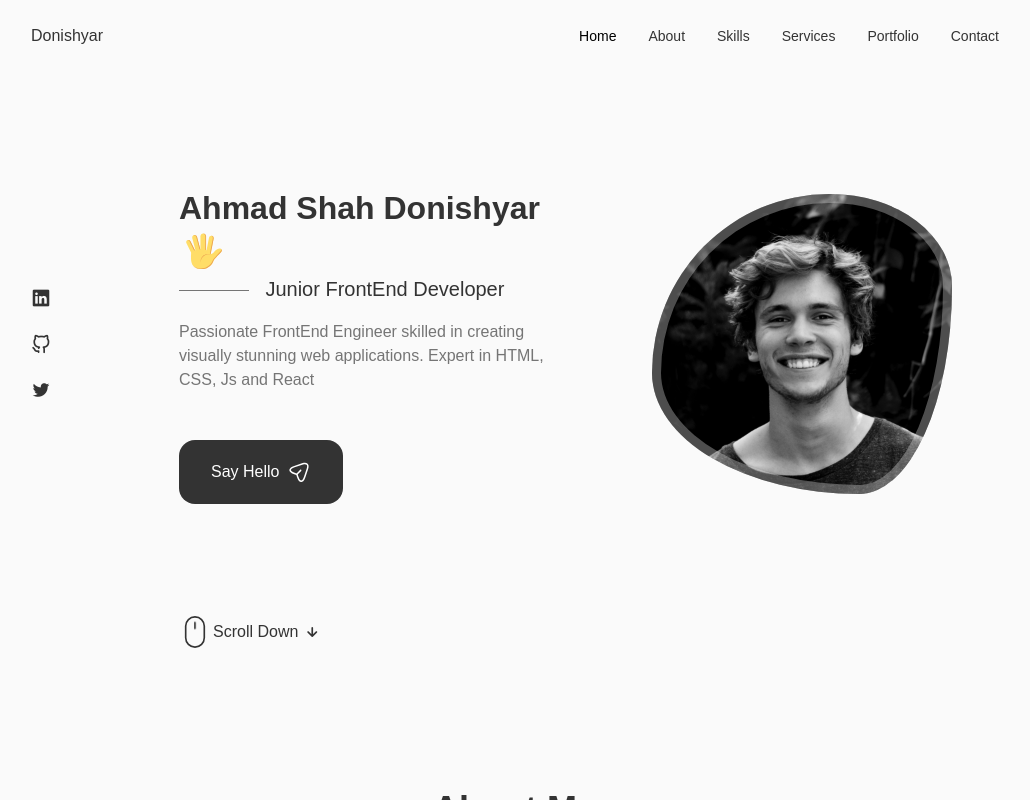
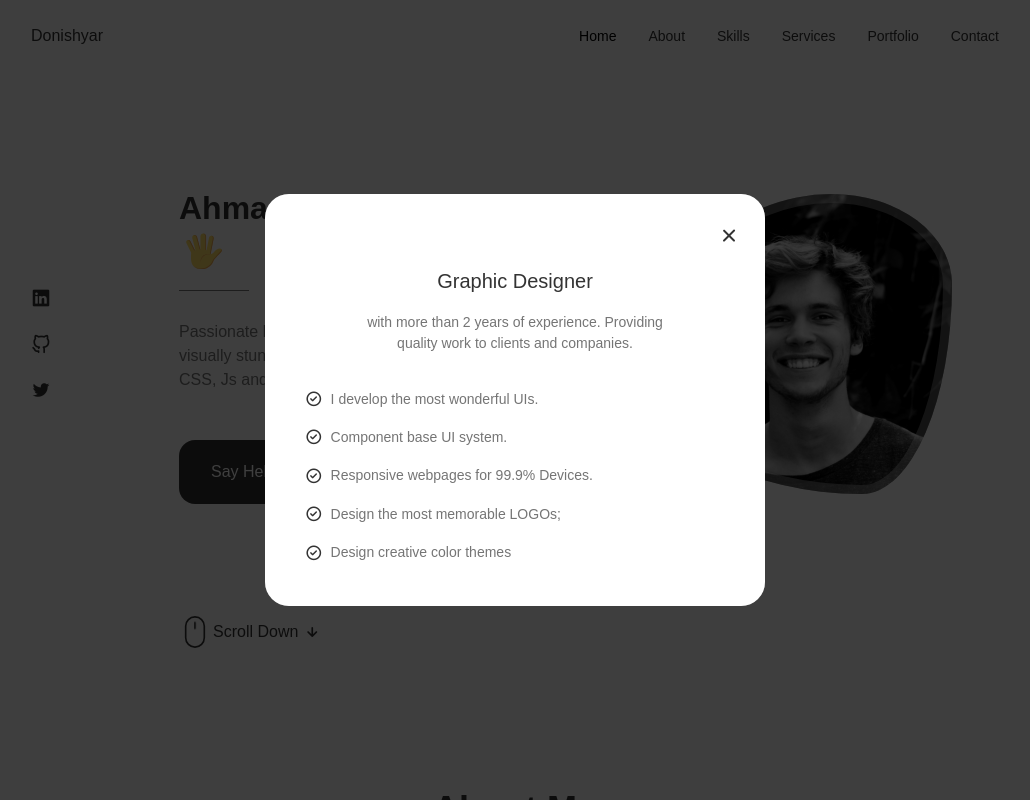
Before and after one commit to donishyar/Donishyar-Portfolio, a React (Create React App) app: page / in a window 1280 px wide. Shown: the top 800 px of the page, without its empty margins (125-1155 px from the left). Built offline with nearby package versions, Linux system fonts and the light colour scheme.

Commit message:
working on services section

```diff
--- a/src/App.js
+++ b/src/App.js
@@ -5,6 +5,7 @@ import Header from './components/header/Header'
 import Home from './components/home/Home'
 import About from './components/about/About';
 import Skills from './components/skills/Skills';
+import Services from './components/services/Services';
 
 const App = () => {
   return (
@@ -15,6 +16,7 @@ const App = () => {
         <Home/>
         <About/>
         <Skills/>
+        <Services/>
       </main>
     </>
   )
--- /dev/null
+++ b/src/components/services/Services.jsx
@@ -0,0 +1,139 @@
+import React from 'react';
+import "./services.css";
+
+const Services = () => {
+  return (
+    <section className="services section" id="services">
+
+<div className="services__container container grid">
+            <div className="services__content">
+                <div>
+                    <i className="uil uil-arrow services__icon"></i>
+                    <h3 className="services__title">Frontend <br />Developer</h3>
+                </div>
+
+                <span className="services__button">View More
+                <i className="uil uil-arrow-right services__button-icon">
+                </i></span>
+
+                <div className="services__modal">
+                    <div className="services__modal-content">
+                        <i className="uil uil-times services__modal-close"></i>
+
+                    <h3 className="services__modal-title">Frontend Developer</h3>
+                    <p className="services__modal-description">
+                        with more than 2 years of experience.
+                        Providing quality work to clients and companies.
+                    </p>
+
+                    <ul className="services__modal-services grid">
+                        <li className="services__modal-service">
+                            <i className="uil uil-check-circle services__modal-icon"></i>
+                            <p className="services__modal-info">
+                                I develop the most wonderful UIs.
+                            </p>
+                        </li>
+
+                        <li className="services__modal-service">
+                            <i className="uil uil-check-circle services__modal-icon"></i>
+                            <p className="services__modal-info">
+                                Component base UI system.
+                            </p>
+                        </li>
+
+                        <li className="services__modal-service">
+                            <i className="uil uil-check-circle services__modal-icon"></i>
+                            <p className="services__modal-info">
+                             Responsive webpages for 99.9% Devices.
+                            </p>
+                        </li>
+
+                        <li className="services__modal-service">
+                            <i className="uil uil-check-circle services__modal-icon"></i>
+                            <p className="services__modal-info">
+                             Design the most memorable LOGOs;
+                            </p>
+                        </li>
+
+                        <li className="services__modal-service">
+                            <i className="uil uil-check-circle services__modal-icon"></i>
+                            <p className="services__modal-info">
+                             Design creative color themes
+                            </p>
+                        </li>
+                    </ul>
+
+                    </div>
+                </div>
+            </div>
+
+            <div className="services__content">
+                <div>
+                    <i className="uil uil-edit services__icon"></i>
+                    <h3 className="services__title">Graphic<br />Designer</h3>
+                </div>
+
+                <span className="services__button">View More
+                <i className="uil uil-arrow-right services__button-icon">
+                </i></span>
+
+                <div className="services__modal">
+                    <div className="services__modal-content">
+                        <i className="uil uil-times services__modal-close"></i>
+
+                    <h3 className="services__modal-title">Graphic Designer</h3>
+                    <p className="services__modal-description">
+                        with more than 2 years of experience.
+                        Providing quality work to clients and companies.
+                    </p>
+
+                    <ul className="services__modal-services grid">
+                        <li className="services__modal-service">
+                            <i className="uil uil-check-circle services__modal-icon"></i>
+                            <p className="services__modal-info">
+                                I develop the most wonderful UIs.
+                            </p>
+                        </li>
+
+                        <li className="services__modal-service">
+                            <i className="uil uil-check-circle services__modal-icon"></i>
+                            <p className="services__modal-info">
+                                Component base UI system.
+                            </p>
+                        </li>
+
+                        <li className="services__modal-service">
+                            <i className="uil uil-check-circle services__modal-icon"></i>
+                            <p className="services__modal-info">
+                             Responsive webpages for 99.9% Devices.
+                            </p>
+                        </li>
+
+                        <li className="services__modal-service">
+                            <i className="uil uil-check-circle services__modal-icon"></i>
+                            <p className="services__modal-info">
+                             Design the most memorable LOGOs;
+                            </p>
+                        </li>
+
+                        <li className="services__modal-service">
+                            <i className="uil uil-check-circle services__modal-icon"></i>
+                            <p className="services__modal-info">
+                             Design creative color themes
+                            </p>
+                        </li>
+                    </ul>
+
+                    </div>
+                </div>
+            </div>
+        </div>
+        <h2 className="section__title">Services</h2>
+        <span className="section__subtitle">What i offer</span>
+
+
+    </section>
+  )
+}
+
+export default Services
--- /dev/null
+++ b/src/components/services/services.css
@@ -0,0 +1,120 @@
+.services__container {
+    grid-template-columns: repeat(2, 270px);
+    justify-content: center;
+    column-gap: 1.8rem;
+}
+
+.services__content {
+    position: relative;
+    border: 1px solid rgba(0, 0, 0, 0.1);
+    background-color: var(--container-color);
+    padding: 2rem 0 2rem 2.5rem;
+}
+
+.services__icon {
+    display: block;
+    font-size: 3.7rem;
+    color: var(--title-color);
+    margin-bottom: var(--mb-1);
+}
+
+.services__title {
+    font-size: var(--h3-font-size);
+    margin-bottom: var(--mb-1);
+    font-weight: var(--font-medium);
+}
+
+.services__button {
+    color: var(--title-color);
+    font-size: var(--small-font-size);
+    display: inline-flex;
+    align-items: center;
+    column-gap: 0.25rem;
+    cursor: pointer;
+}
+
+
+.services__button-icon {
+    font-size: 1rem;
+    transition: 0.3s;
+}
+
+.services__button:hover .services__button-icon {
+    transform: translateX(0.25rem);
+}
+
+.services__modal {
+    display: none;
+}
+
+.services__modal {
+    position: fixed;
+    top: 0;
+    left: 0;
+    right: 0;
+    bottom: 0;
+    background-color: rgba(0, 0, 0, 0.5);
+    z-index: var(--z-modal);
+    display: flex;
+    justify-content: center;
+    align-items: center;
+    padding: 0 1rem;
+    opacity: 1;
+    visibility: visible;
+    transition: 0.3s;
+}
+
+.services__modal-content {
+    width: 500px;
+    position: relative;
+    background-color: var(--container-color);
+    padding: 4.5rem 2.5rem 2.5rem;
+    border-radius: 1.5rem;
+
+}
+
+.services__modal-close {
+    position: absolute;
+    top: 1.5rem;
+    right: 1.5rem;
+    font-size: 1.5rem;
+    color: var(--title-color);
+    cursor: pointer;
+}
+
+.services__modal-title,
+.services__modal-description {
+    text-align: center;
+}
+
+.services__modal-title {
+    font-size: var(--h3-font-size);
+    font-weight: var(--font-medium);
+    margin-bottom: var(--mb-1);
+}
+
+
+.services__modal-description {
+    font-size: var(--small-font-size);
+    padding: 0 3.5rem;
+    margin-bottom: var(--mb-2);
+}
+
+.services__modal-services {
+    row-gap: 0.75rem;
+}
+
+.services__modal-service {
+    display: flex;
+    align-items: center;
+    column-gap: 0.5rem;
+}
+
+.services__modal-icon {
+    color: var(--title-color);
+    font-size: 1.1rem;
+}
+
+.services__modal-info {
+    font-size: var(--small-font-size);
+}
--- a/src/components/skills/skills.css
+++ b/src/components/skills/skills.css
@@ -63,14 +63,26 @@
   }
 
   /* For medium devices */
-  @media screen and (max-width: 768px) {
-
-  }
 
   @media screen and (max-width: 576px) {
+    .skills__container {
+        grid-template-columns: 1fr;
+
+    }
+
+    .skills__content {
+        padding: 1.5rem;
+    }
   }
 
   /* For small devices */
   @media screen and (max-width: 350px) {
+    .skills__box {
+        column-gap: 1.25rem;
+    }
+
+    .skills__name {
+        font-size: var(--small-font-size);
+    }
 
   }
```
